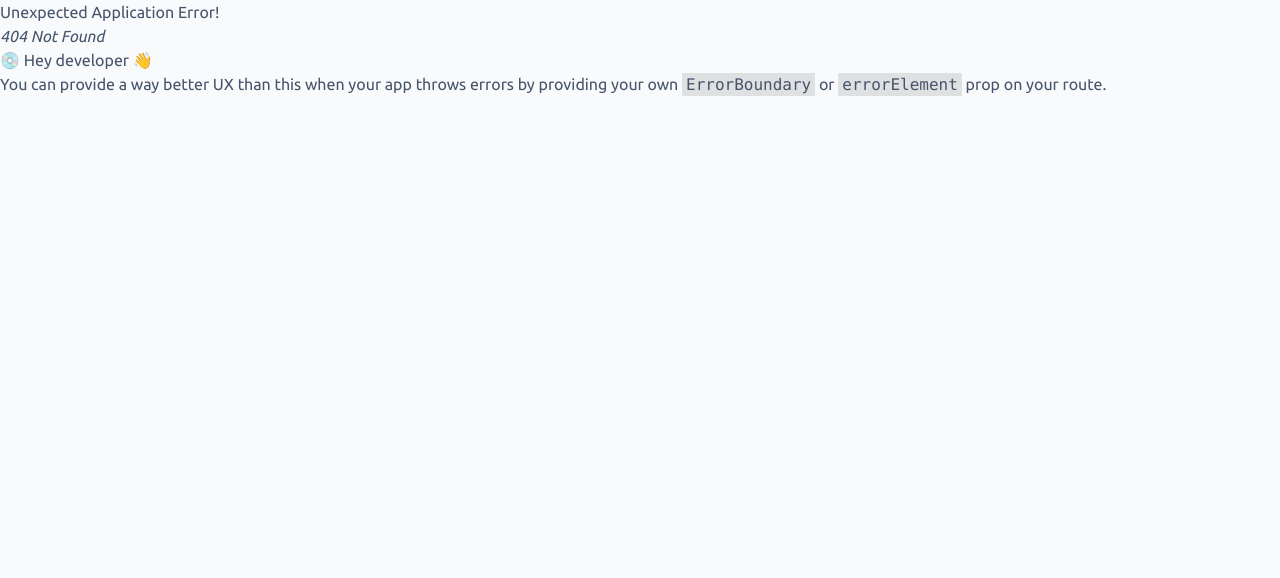
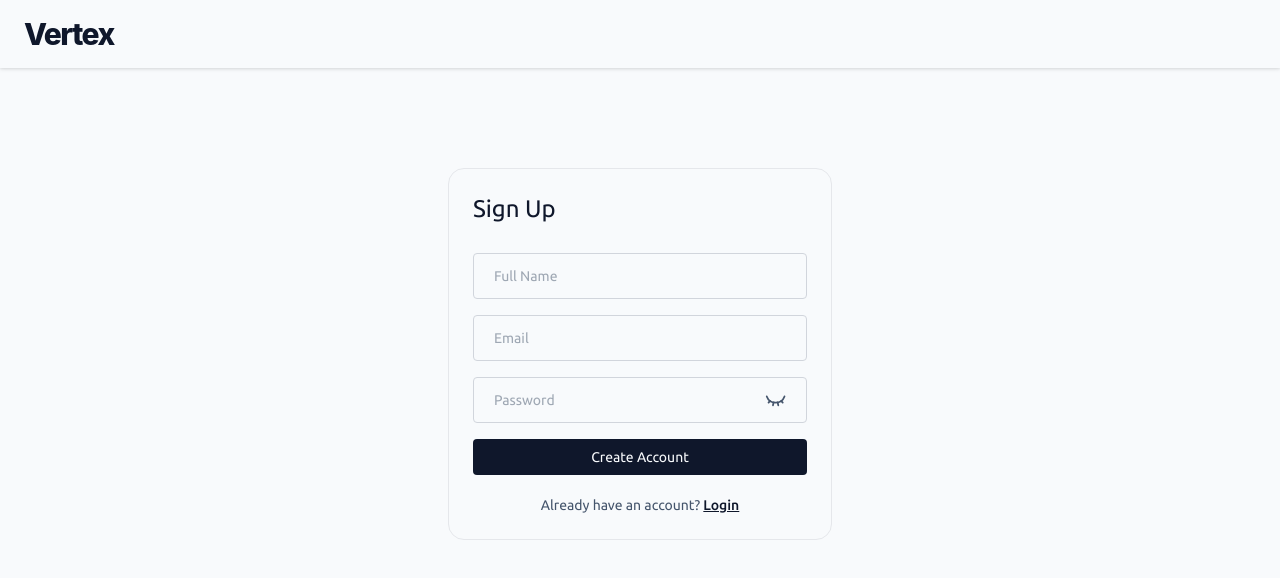
Before and after one commit to avicious/notes-app, a React (Vite) app in the folder frontend/: page /sign-up in a window 1280 px wide. Before the commit this address had no page. Shown: the top 578 px of the page. Built offline with nearby package versions, Linux system fonts and the light colour scheme.

Commit message:
note cards layout fixed

```diff
--- a/frontend/src/components/Navbar.jsx
+++ b/frontend/src/components/Navbar.jsx
@@ -1,8 +1,8 @@
 import { useState } from "react";
-
 import ProfileInfo from "./ProfileInfo";
 import SearchBar from "./SearchBar";
 import { performLogout } from "../utils/axiosInstance";
+import { Link } from "react-router-dom";
 
 const Navbar = ({ userInfo, onSearchNote, handleClearSearch }) => {
   const [searchQuery, setSearchQuery] = useState("");
@@ -24,9 +24,12 @@ const Navbar = ({ userInfo, onSearchNote, handleClearSearch }) => {
 
   return (
     <nav className="bg-ghost flex items-center justify-between px-6 py-2 drop-shadow">
-      <span className="text-3xl font-extrabold text-accent tracking-tighter py-2 cursor-default select-none font-sans">
+      <Link
+        to="/"
+        className="text-3xl font-extrabold text-accent tracking-tighter py-2 cursor-pointer select-none font-sans no-underline hover:opacity-80 transition-opacity"
+      >
         Vertex
-      </span>
+      </Link>
 
       {userInfo && (
         <>
--- a/frontend/src/components/NoteCard.jsx
+++ b/frontend/src/components/NoteCard.jsx
@@ -14,7 +14,7 @@ const NoteCard = ({
   // Date formatted using date fns
   const formatedDate = format(new Date(date), "do MMMM yyyy");
   return (
-    <div className="border border-gray-200 rounded p-4 bg-ghost shadow-sm transition-all duration-300 ease-in-out hover:-translate-y-1.5 hover:shadow-xl hover:scale-[1.02]">
+    <div className="flex flex-col border border-gray-200 rounded p-4 bg-ghost shadow-sm transition-all duration-300 ease-in-out hover:-translate-y-1.5 hover:shadow-xl hover:scale-[1.02] cursor-pointer">
       <div className="flex items-center justify-between">
         <div>
           <h3 className="text-sm font-medium">{title}</h3>
@@ -27,9 +27,9 @@ const NoteCard = ({
         />
       </div>
 
-      <p className="text-xs text-slate-600 mt-2">{content?.slice(0, 60)}</p>
+      <p className="text-xs text-slate-600 mt-2">{content}</p>
 
-      <div className="flex items-center justify-between mt-2">
+      <div className="flex items-center justify-between mt-auto">
         <div className="text-xs text-slate-500">
           {tags.map((item) => `#${item} `)}
         </div>
--- a/frontend/src/pages/Home.jsx
+++ b/frontend/src/pages/Home.jsx
@@ -203,7 +203,7 @@ const Home = () => {
           },
         }}
         contentLabel=""
-        className="w-[40%] bg-ghost rounded-md mx-auto mt-14 p-5 overflow-scroll"
+        className="w-[80%] md:w-[60%] lg:w-[40%] bg-ghost rounded-md mx-auto mt-14 p-5 overflow-scroll"
       >
         <AddNotes
           type={openModal.type}
```
Also changed, not shown: frontend/src/App.jsx (+12 -12 lines).
